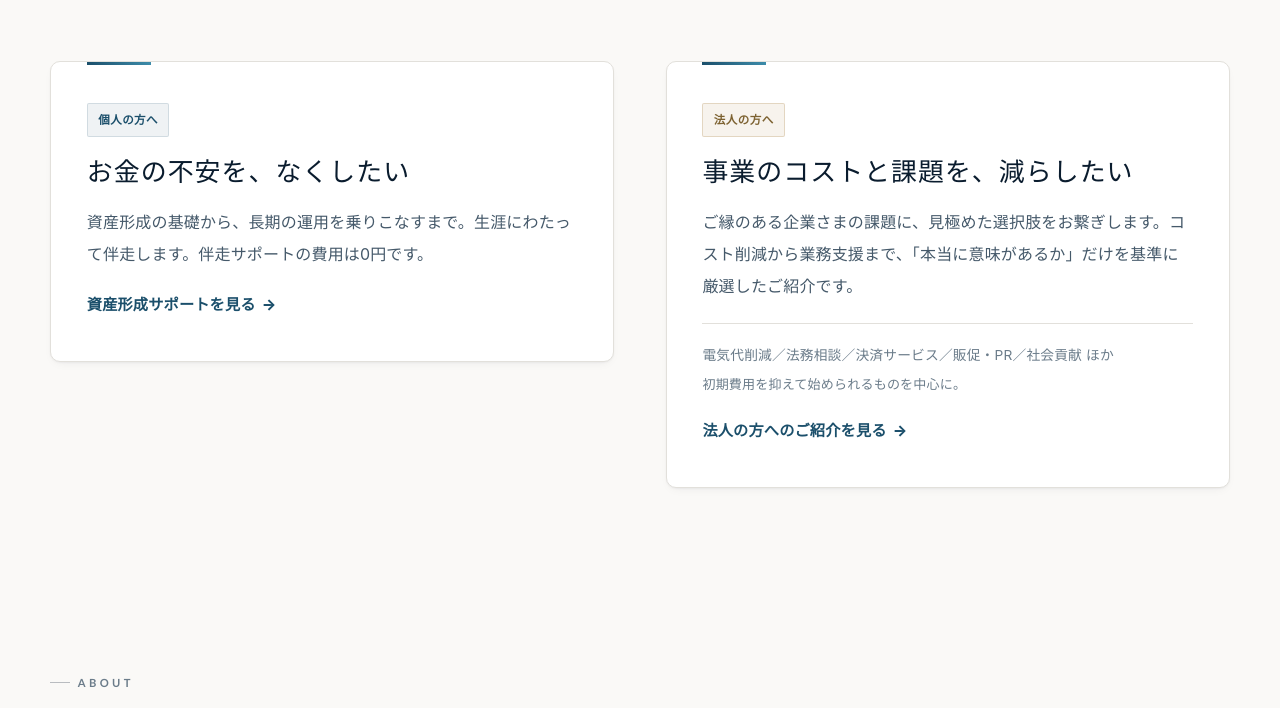
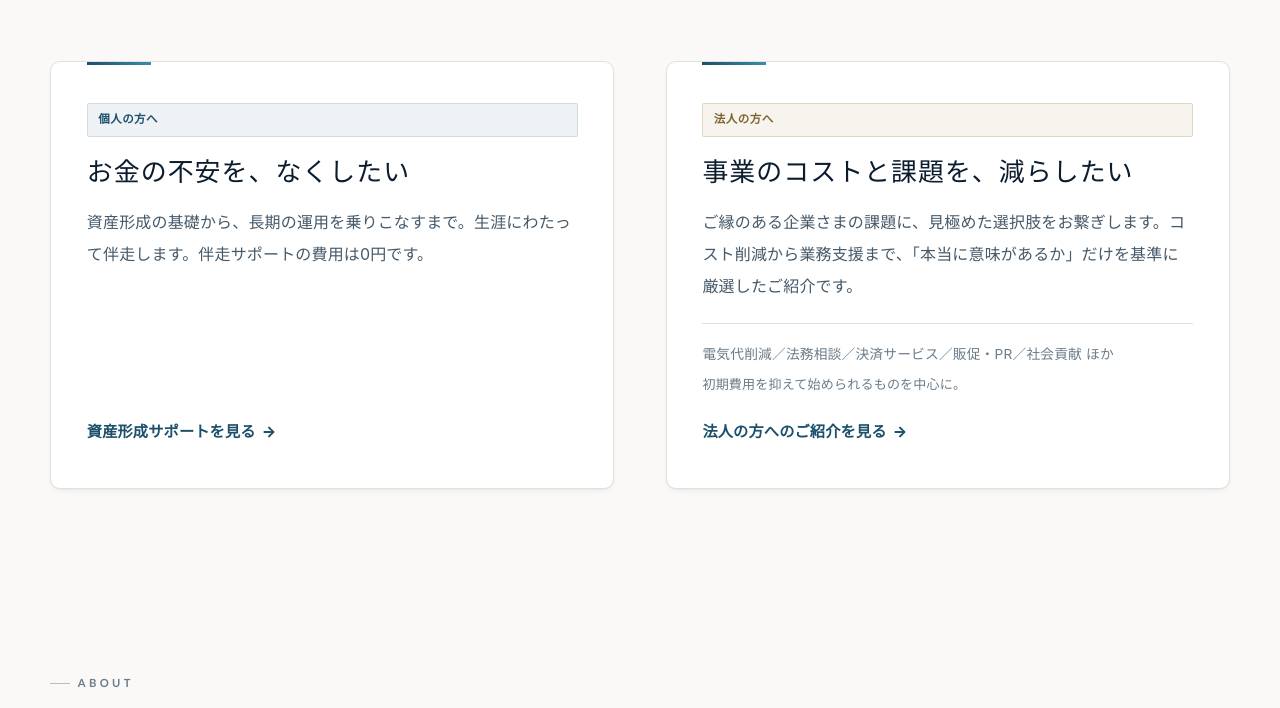
Before and after one commit to playmark0227-svg/chijokai-site, a plain HTML site: page index.html in a window 1280 px wide. Shown: the part 1630-2338 px from the top of the page. Drawn offline with Linux system fonts and the light colour scheme.

Commit message:
同じ行のカードの高さを統一
- .grid の align-items を start → stretch に変更。中身の量でカード枠の高さが
  バラバラになっていたのを、同じ行で揃うようにした
  （個人カード270px / 法人カード397px → どちらも429px）
- 入口カードの導線リンクを下端に固定し、高さを揃えたときに位置が並ぶように
- 使われなくなった .grid--stagger の定義を削除

Co-Authored-By: Claude Opus 5 <noreply@anthropic.com>

```diff
--- a/assets/css/style.css
+++ b/assets/css/style.css
@@ -393,7 +393,8 @@ p, li { line-break: strict; }
 .section + .section:not(.section--tint):not(.section--deep) { padding-top: calc(var(--sp-sec) * .7); }
 
 /* ---------- 10. Cards ---------- */
-.grid { display: grid; gap: clamp(2.4rem, 4vw, 3.6rem) clamp(2rem, 4vw, 3.4rem); align-items: start; }
+/* 同じ行のカードは高さを揃える（align-items: start だと中身の量で枠がバラバラになる） */
+.grid { display: grid; gap: clamp(2.4rem, 4vw, 3.6rem) clamp(2rem, 4vw, 3.4rem); align-items: stretch; }
 .grid-2 { grid-template-columns: repeat(2, 1fr); }
 .grid-3 { grid-template-columns: repeat(3, 1fr); }
 .grid-4 { grid-template-columns: repeat(4, 1fr); }
@@ -446,9 +447,6 @@ p, li { line-break: strict; }
 .tilt { transform-style: preserve-3d; will-change: transform; }
 .tilt.is-tilting { transition: transform .09s linear !important; }
 
-/* 段違いグリッド */
-@media (min-width: 941px) { .grid--stagger > :nth-child(even) { margin-top: 2.6rem; } }
-
 /* 濃色の面を持つカード（お問い合わせのメッセージ枠など） */
 .card--sea {
   background-color: var(--deep);
@@ -462,7 +460,7 @@ p, li { line-break: strict; }
 
 /* 入口ゲートカード（個人／法人の二分岐） */
 .card--gate {
-  display: block; overflow: hidden; position: relative; text-align: left;
+  display: flex; flex-direction: column; overflow: hidden; position: relative; text-align: left;
   --gate-pad: clamp(1.6rem, 2.8vw, 2.3rem);
   background-color: var(--white);
   background-image: linear-gradient(90deg, var(--ocean), var(--sea-2));
@@ -479,7 +477,12 @@ p, li { line-break: strict; }
 .grid-2 > .card--gate::before { content: none; }
 .card--gate h3 { font-size: clamp(1.24rem, 2.6vw, 1.62rem); margin: 1rem 0 .8rem; }
 .card--gate p { font-size: 1rem; }
-.gate__go { display: inline-flex; align-items: center; gap: .4em; margin-top: 1.2rem; font-weight: 800; color: var(--sea-ink); font-size: .95rem; }
+/* 導線は常にカード下端へ。高さを揃えたときに2枚のリンク位置が並ぶ */
+.gate__go {
+  display: inline-flex; align-items: center; gap: .4em; align-self: flex-start;
+  margin-top: auto; padding-top: 1.3rem;
+  font-weight: 800; color: var(--sea-ink); font-size: .95rem;
+}
 .gate__go .arrow { transition: transform .3s var(--ease); }
 .card--gate:hover .gate__go .arrow { transform: translateX(5px); }
 /* 法人カードの下段：扱っている案件ジャンルを控えめに列挙
@@ -1219,7 +1222,6 @@ body { transition: background-color 1.2s var(--ease); }
   .split, .split--rev .split__media { grid-template-columns: 1fr; order: 0; }
   .grid-4 { grid-template-columns: repeat(2, 1fr); }
   .stats { grid-template-columns: repeat(2, 1fr); }
-  .grid--stagger > :nth-child(even) { margin-top: 0; }
   .spec > div { grid-template-columns: 1fr; gap: .2rem; }
   .contact-grid { grid-template-columns: 1fr; }
 }
```
